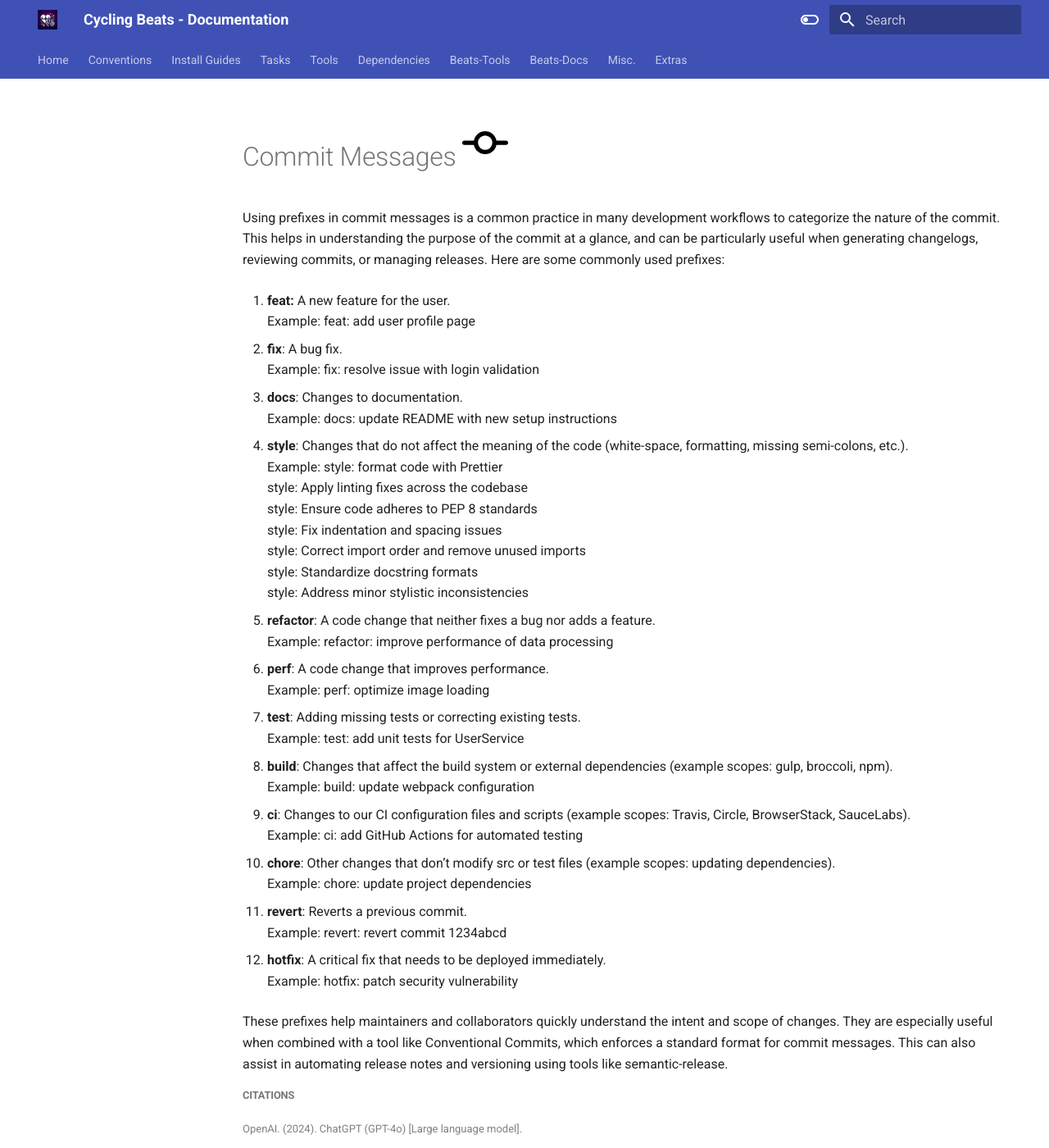
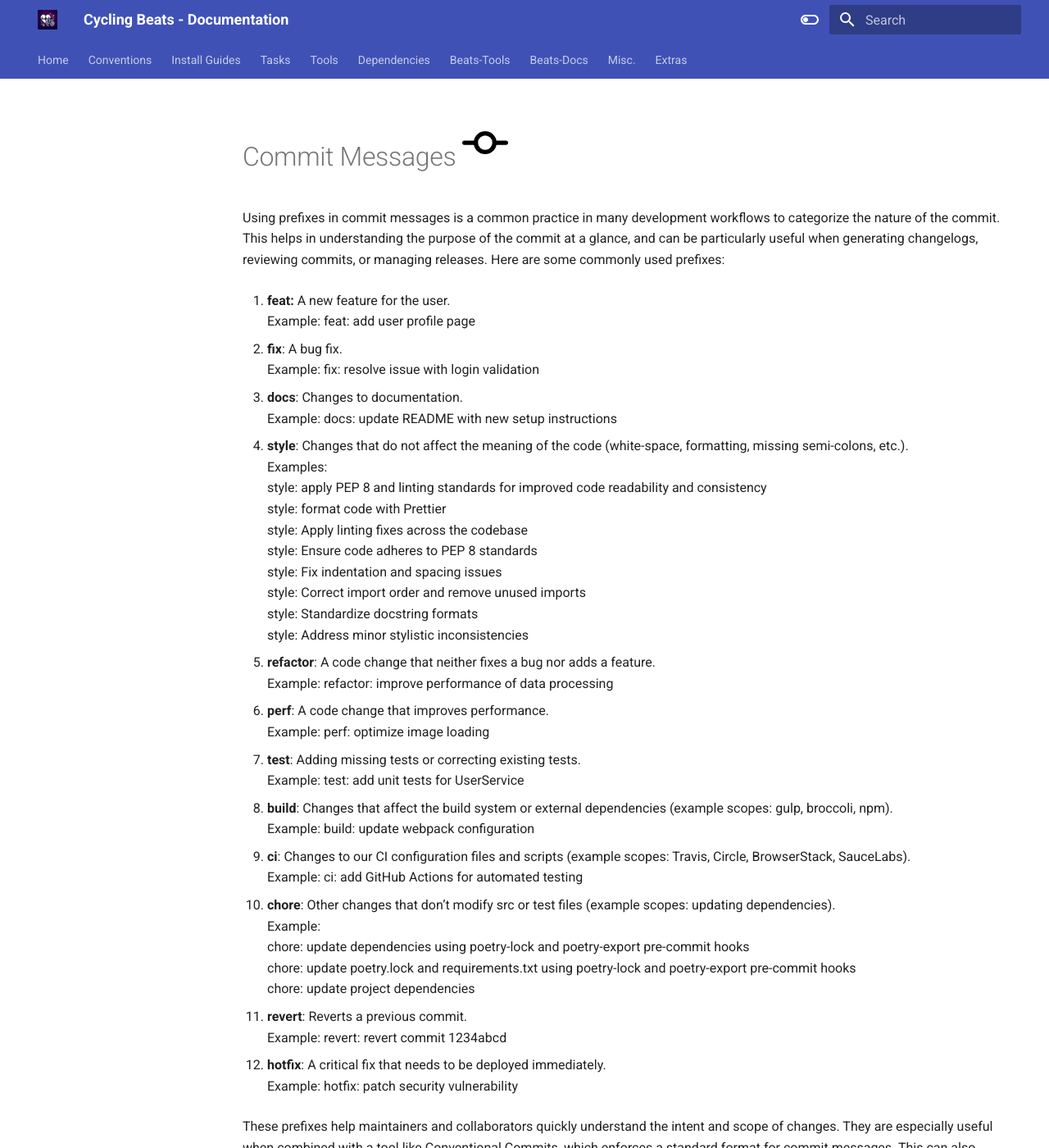
Before and after one commit to timpandrews/beats_docs, an MkDocs documentation site: the page built from docs/conventions/commit_messages.md, in a window 1280 px wide and 1400 px high. Shown: the whole window at 82% size. Built offline with MkDocs 1.6.1 and Material for MkDocs 9.7.7, drawn with Linux system fonts in a browser that asks for light colours.

Commit message:
more updates

```diff
--- a/docs/conventions/commit_messages.md
+++ b/docs/conventions/commit_messages.md
@@ -1,4 +1,6 @@
 # Commit Messages ![Commit Messages](../assets/icons/git-commit.svg){: width="6%"}
+
+
 
 Using prefixes in commit messages is a common practice in many development workflows to categorize the nature of the commit. This helps in understanding the purpose of the commit at a glance, and can be particularly useful when generating changelogs, reviewing commits, or managing releases. Here are some commonly used prefixes:
 
@@ -12,7 +14,9 @@ Example: fix: resolve issue with login validation
 Example: docs: update README with new setup instructions
 
 4. **style**: Changes that do not affect the meaning of the code (white-space, formatting, missing semi-colons, etc.).
-Example: style: format code with Prettier
+Examples:
+         style: apply PEP 8 and linting standards for improved code readability and consistency
+         style: format code with Prettier
          style: Apply linting fixes across the codebase
          style: Ensure code adheres to PEP 8 standards
          style: Fix indentation and spacing issues
@@ -36,7 +40,11 @@ Example: build: update webpack configuration
 Example: ci: add GitHub Actions for automated testing
 
 10. **chore**: Other changes that don’t modify src or test files (example scopes: updating dependencies).
-Example: chore: update project dependencies
+Example:
+    chore: update dependencies using poetry-lock and poetry-export pre-commit hooks
+    chore: update poetry.lock and requirements.txt using poetry-lock and poetry-export pre-commit hooks
+    chore: update project dependencies
+
 
 11. **revert**: Reverts a previous commit.
 Example: revert: revert commit 1234abcd
```
Also changed, not shown: docs/conventions.md (+2 -0 lines), docs/extras/disable_log_messages.md (+10 -0 lines), docs/misc.md (+2 -0 lines), docs/misc/commit_message_examples.md (added, +7 -0 lines), docs/misc/robots_dot_txt.md (added, +81 -0 lines), docs/extras.md (line endings or trailing spaces).
